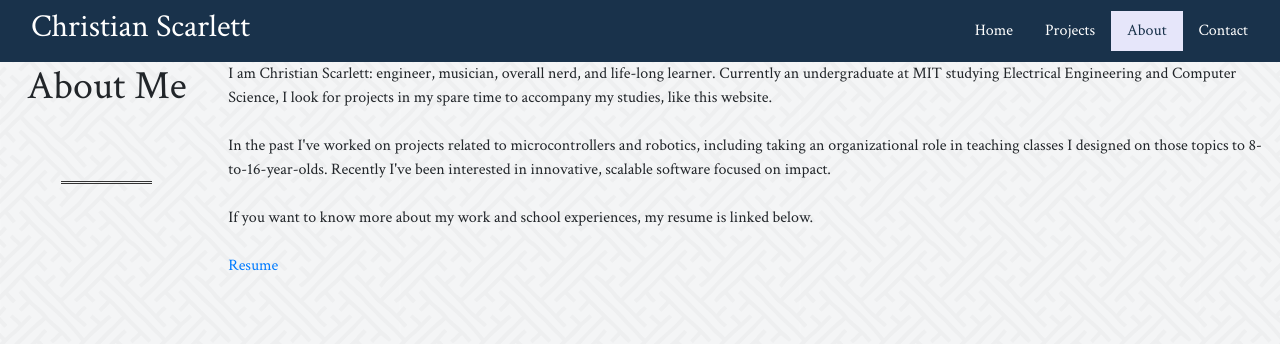
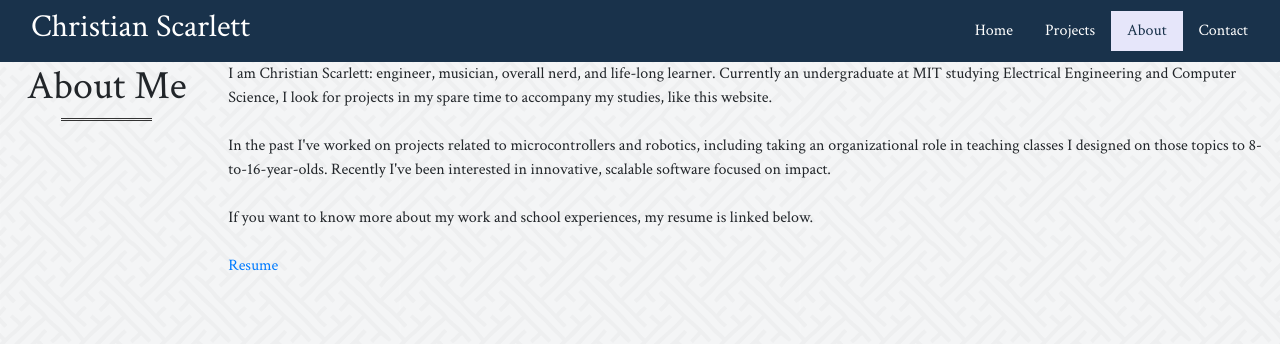
Before and after one commit to christianscarlett/website, a React (Create React App) app: page /#/about in a window 1280 px wide. Shown: the top 344 px of the page. Built offline with nearby package versions, Linux system fonts and the light colour scheme.

Commit message:
get rid of unneccessary thing

```diff
--- a/src/webcss.css
+++ b/src/webcss.css
@@ -49,9 +49,6 @@ body {
     text-align: center;
 }
 
-.title-col > h1, hr {
-    flex: 1;
-}
 
 
 /* Main Page */
```
